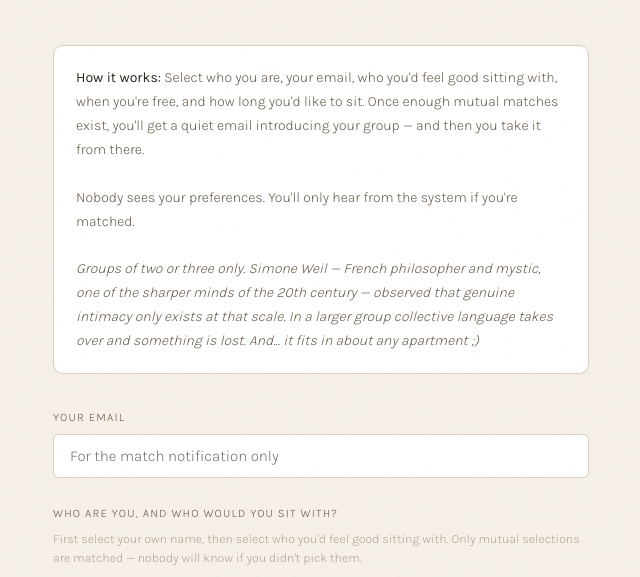
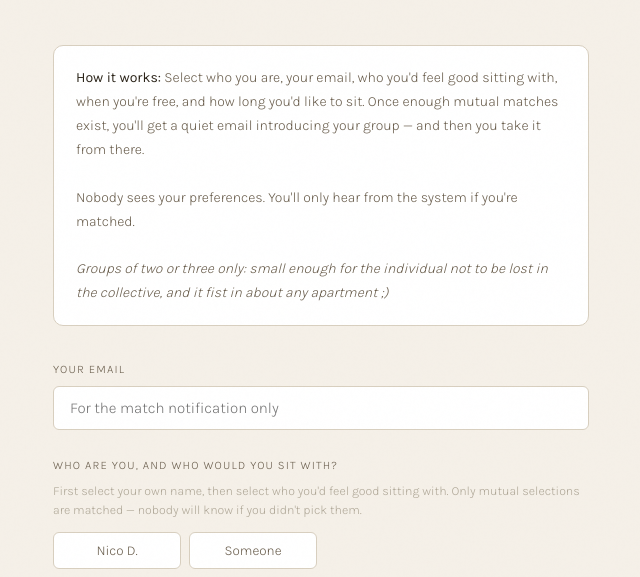
Before and after one commit to nicdes/sitting-together, a plain HTML site: page index.html in a window 1280 px wide. Shown: the part 185-762 px from the top of the page, without its empty margins (319-959 px from the left). Drawn offline with nearby package versions, Linux system fonts and the light colour scheme.

Commit message:
text polish

```diff
--- a/index.html
+++ b/index.html
@@ -327,7 +327,7 @@
     <br><br>
     Nobody sees your preferences. You'll only hear from the system if you're matched.
     <br><br>
-    <em>Groups of two or three only. Simone Weil — French philosopher and mystic, one of the sharper minds of the 20th century — observed that genuine intimacy only exists at that scale. In a larger group collective language takes over and something is lost. And... it fits in about any apartment ;)</em>
+    <em>Groups of two or three only: small enough for the individual not to be lost in the collective, and it fist in about any apartment  ;)</em>
   </div>
 
   <!-- FORM -->
```
